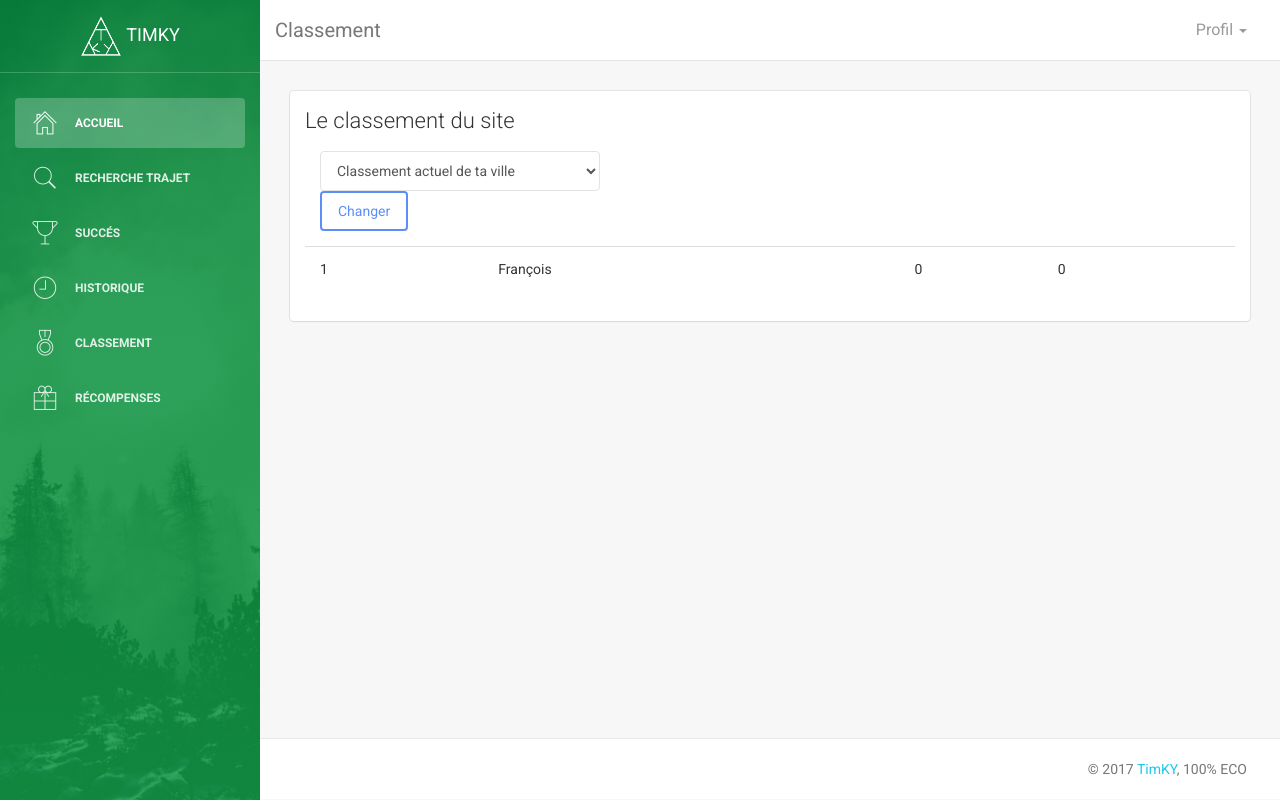
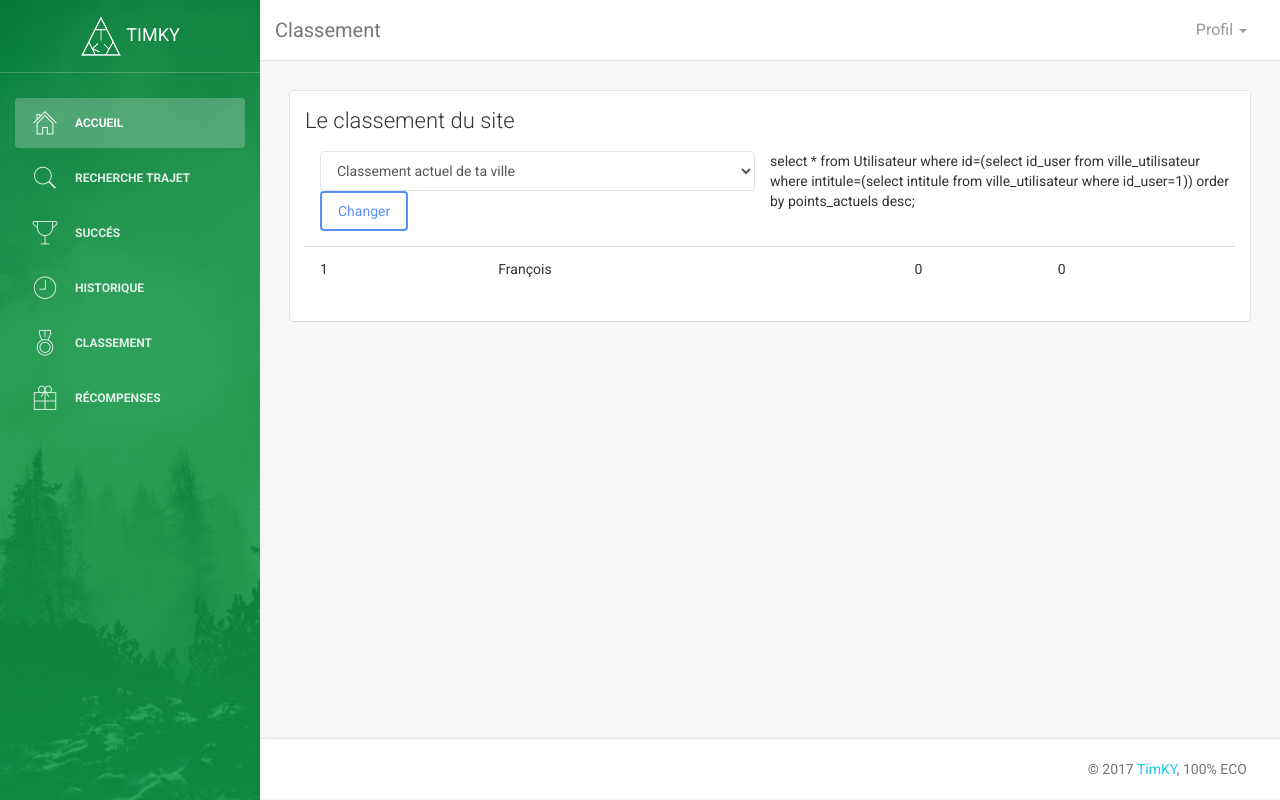
Before and after one commit to letrucquitue/projet_team_dodo, a PHP site: page /frontoffice/classement.php in a window 1280 px wide. Run offline with PHP 8.4, Linux system fonts and the light colour scheme; data comes from the database, SQL or seed files in the repository; a stand-in replaces the project's code that opens the database connection; some libraries are stand-ins or nearby versions.

Commit message:
Classement squiwiiiiiiiik

```diff
--- a/frontoffice/classement.php
+++ b/frontoffice/classement.php
@@ -183,7 +183,7 @@ if(!isset($_SESSION['user_id'])){
 									<h4 class="title">Le classement du site</h4>
 								</div>
 								<div class="content">
-						      <form name="class" class="col-md-4" action="./classement.php" method="POST">
+						      <form name="class" class="col-md-6" action="./classement.php" method="POST">
                     <div class="form-group">
                       <select class="form-control" name="class">
                       	<option value="actuel">Classement actuel de ta ville</option>
@@ -203,20 +203,21 @@ if(!isset($_SESSION['user_id'])){
                   }
                   include '../config/connecdb.php';
                   if($classement=="actuel" || $classement=="actuelTotal"){
-                    $sql = 'select * from Utilisateur where id=(select id_user from ville_utilisateur where intitule=(select intitule from ville_utilisateur where id_user='.$_SESSION['user_id'].')) order by points_actuels;';
+                    $sql = 'select * from Utilisateur where id=(select id_user from ville_utilisateur where intitule=(select intitule from ville_utilisateur where id_user='.$_SESSION['user_id'].')) order by points_actuels desc;';
                   }
                   if($classement=="total"){
-                    $sql = 'select * from Utilisateur where ville="'.$ville.'" orderby points_totaux;';
+                    $sql = 'select * from Utilisateur where id=(select id_user from ville_utilisateur where intitule=(select intitule from ville_utilisateur where id_user='.$_SESSION['user_id'].')) order by points_totaux desc;';
                   }
                   if($classement=="global"){
-                    $sql = 'select * from Utilisateur orderby points_actuels;';
+                    $sql = 'select * from Utilisateur order by points_actuels desc;';
                   }
                   if($classement=="globalTotal"){
-                    $sql = 'select * from Utilisateur orderby points_totaux;';
+                    $sql = 'select * from Utilisateur order by points_totaux desc;';
                   }
                   $i=1;
                   $result = mysqli_query($conn,$sql);
                   echo '<table class="table">';
+                  echo $sql;
                   while($row = mysqli_fetch_array($result)) {
                     echo '<tr><td>'.$i.'</td><td>'.$row['login'].'</td><td>'.$row['points_actuels'].'</td><td>'.$row['points_totaux'].'</td></tr>';
                     $i++;
```
Also changed, not shown: 1 other file.
